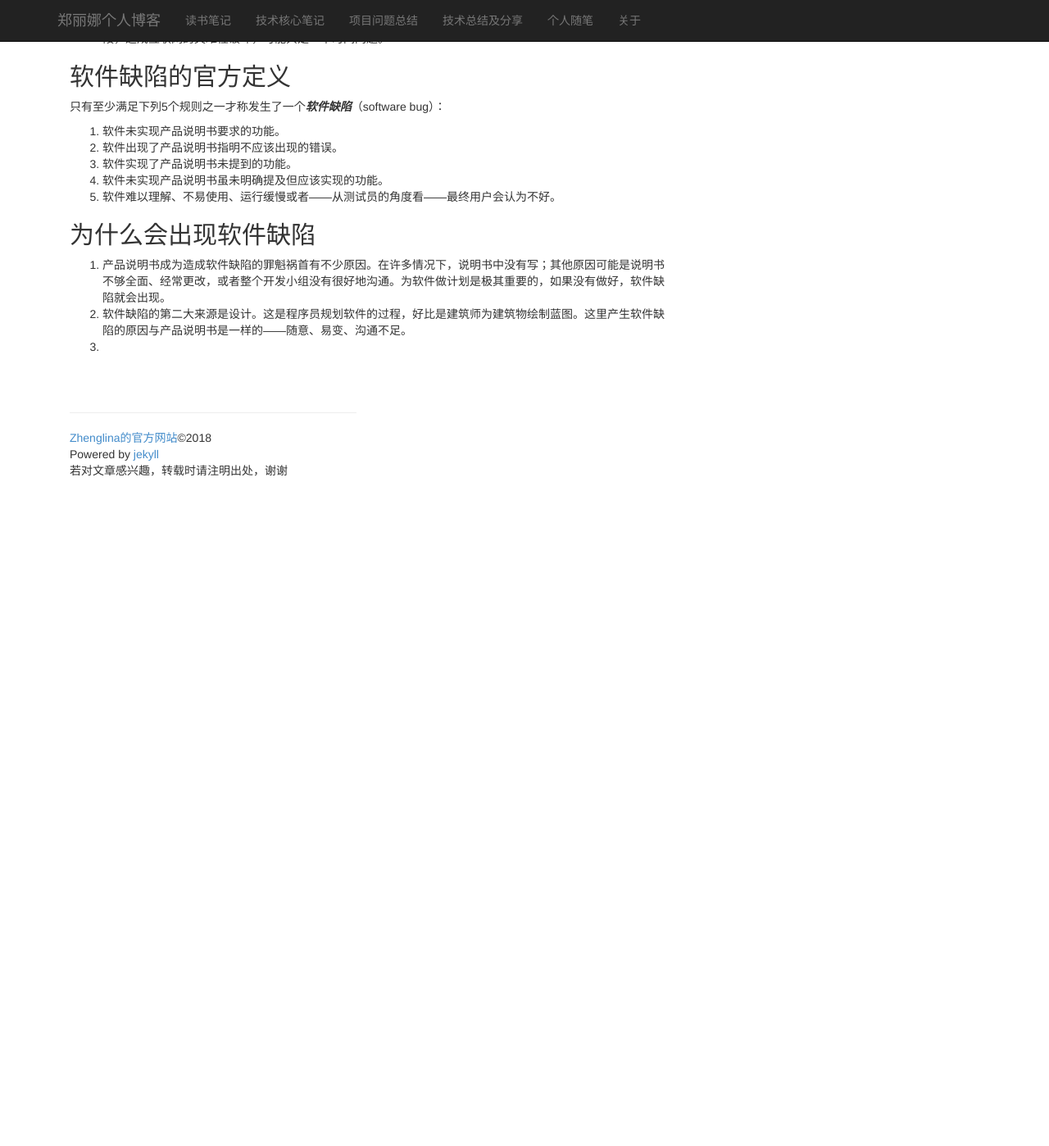
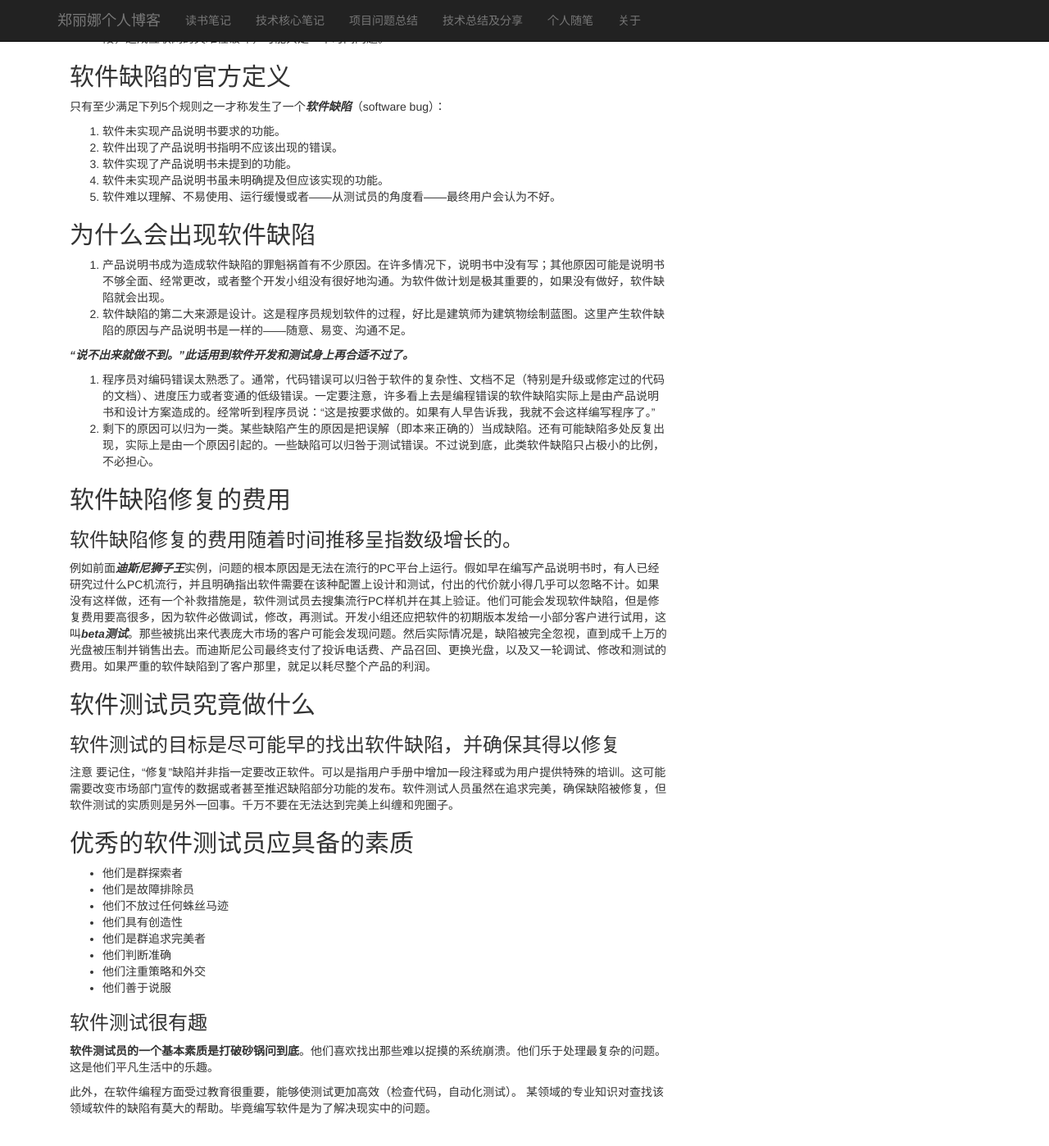
Before and after one commit to AitaZheng/RubyStudy, a Jekyll site: the page built from _posts/2018-01-26-软件测试读书笔记1.md, in a window 1280 px wide and 1400 px high, scrolled down 1344 px. Shown: the whole window at 82% size. Built offline with Jekyll 4.4.1, drawn with Linux system fonts in a browser that asks for light colours; Markdown is read by kramdown in place of the engine named in the settings; before the commit the page ends 1928 px from its top, so only the background shows below that.

Commit message:
rename software testing

```diff
--- a/_posts/2018-01-26-软件测试读书笔记.md
+++ b/_posts/2018-01-26-软件测试读书笔记1.md
@@ -27,6 +27,7 @@ category: book
 
 ### 爱国者导弹防御系统，1991
 - 美国爱国者导弹防御系统是里根总统提出的战略防御计划（即星球大战计划）（Strategic Defense Initiative, SDI）的缩略版本，它首次应用在海湾战争中对抗伊拉克飞毛腿导弹的防御战中。尽管对此系统赞誉的报道不绝于耳，但是它确实在对抗几枚导弹中失利，包括一次在沙特阿拉伯的多哈击毙了28名美国士兵。分析发现症结在于一个软件缺陷，系统时钟的一个很小的计时错误积累起来到14小时后，跟踪系统不再准确。在多哈的这次袭击中，系统已经运行了100多个小时。
+
 ### 千年虫问题，大约1974
 - 20世纪70年代早期的某个时间，某位程序员（假设他叫Dave）正在为本公司设计开发 工资系统。他使用的计算机存储空间很小，迫使他尽量节省每一个字节。Dave自豪地将自己的程序压缩得比其他任何人都紧凑。他使用的其中一个方法是把4位数的年份，例如1973，缩减为2位数，73.因为工资系统相当依赖于日期的处理，所以Dave需要节省大量昂贵的存储空间。他简单地认为只有在到达2000年，那时他的程序开始计算00或01这样的年份时问题才会发生。虽然他知道会出这样的问题，但是他认定在25年之内程序肯定会升级或替换，而且跟眼前的任务比现在计划遥不可及的未来更加重要。然而这一天毕竟是要到来的。1995年，Dave的程序仍然在使用，而Dave已经退休了，谁也不会想到如何深入到程序中检查2000年兼容问题，更不用说去修改了。
 - 估计全球各地更换或升级类似Dave程序以解决潜在的2000年问题的费用已经达数千亿美元。
@@ -48,4 +49,32 @@ category: book
 ## 为什么会出现软件缺陷
 1. 产品说明书成为造成软件缺陷的罪魁祸首有不少原因。在许多情况下，说明书中没有写；其他原因可能是说明书不够全面、经常更改，或者整个开发小组没有很好地沟通。为软件做计划是极其重要的，如果没有做好，软件缺陷就会出现。
 2. 软件缺陷的第二大来源是设计。这是程序员规划软件的过程，好比是建筑师为建筑物绘制蓝图。这里产生软件缺陷的原因与产品说明书是一样的——随意、易变、沟通不足。
-3.
+
+***“说不出来就做不到。”此话用到软件开发和测试身上再合适不过了。***
+
+3. 程序员对编码错误太熟悉了。通常，代码错误可以归咎于软件的复杂性、文档不足（特别是升级或修定过的代码的文档）、进度压力或者变通的低级错误。一定要注意，许多看上去是编程错误的软件缺陷实际上是由产品说明书和设计方案造成的。经常听到程序员说：“这是按要求做的。如果有人早告诉我，我就不会这样编写程序了。”
+4. 剩下的原因可以归为一类。某些缺陷产生的原因是把误解（即本来正确的）当成缺陷。还有可能缺陷多处反复出现，实际上是由一个原因引起的。一些缺陷可以归咎于测试错误。不过说到底，此类软件缺陷只占极小的比例，不必担心。
+
+## 软件缺陷修复的费用
+### 软件缺陷修复的费用随着时间推移呈指数级增长的。
+例如前面***迪斯尼狮子王***实例，问题的根本原因是无法在流行的PC平台上运行。假如早在编写产品说明书时，有人已经研究过什么PC机流行，并且明确指出软件需要在该种配置上设计和测试，付出的代价就小得几乎可以忽略不计。如果没有这样做，还有一个补救措施是，软件测试员去搜集流行PC样机并在其上验证。他们可能会发现软件缺陷，但是修复费用要高很多，因为软件必做调试，修改，再测试。开发小组还应把软件的初期版本发给一小部分客户进行试用，这叫**_beta测试_**。那些被挑出来代表庞大市场的客户可能会发现问题。然后实际情况是，缺陷被完全忽视，直到成千上万的光盘被压制并销售出去。而迪斯尼公司最终支付了投诉电话费、产品召回、更换光盘，以及又一轮调试、修改和测试的费用。如果严重的软件缺陷到了客户那里，就足以耗尽整个产品的利润。
+
+## 软件测试员究竟做什么
+### 软件测试的目标是尽可能早的找出软件缺陷，并确保其得以修复
+注意 要记住，“修复”缺陷并非指一定要改正软件。可以是指用户手册中增加一段注释或为用户提供特殊的培训。这可能需要改变市场部门宣传的数据或者甚至推迟缺陷部分功能的发布。软件测试人员虽然在追求完美，确保缺陷被修复，但软件测试的实质则是另外一回事。千万不要在无法达到完美上纠缠和兜圈子。
+
+## 优秀的软件测试员应具备的素质
+* 他们是群探索者
+* 他们是故障排除员
+* 他们不放过任何蛛丝马迹
+* 他们具有创造性
+* 他们是群追求完美者
+* 他们判断准确
+* 他们注重策略和外交
+* 他们善于说服
+
+### 软件测试很有趣
+**软件测试员的一个基本素质是打破砂锅问到底**。他们喜欢找出那些难以捉摸的系统崩溃。他们乐于处理最复杂的问题。这是他们平凡生活中的乐趣。
+
+此外，在软件编程方面受过教育很重要，能够使测试更加高效（检查代码，自动化测试）。
+某领域的专业知识对查找该领域软件的缺陷有莫大的帮助。毕竟编写软件是为了解决现实中的问题。
```
